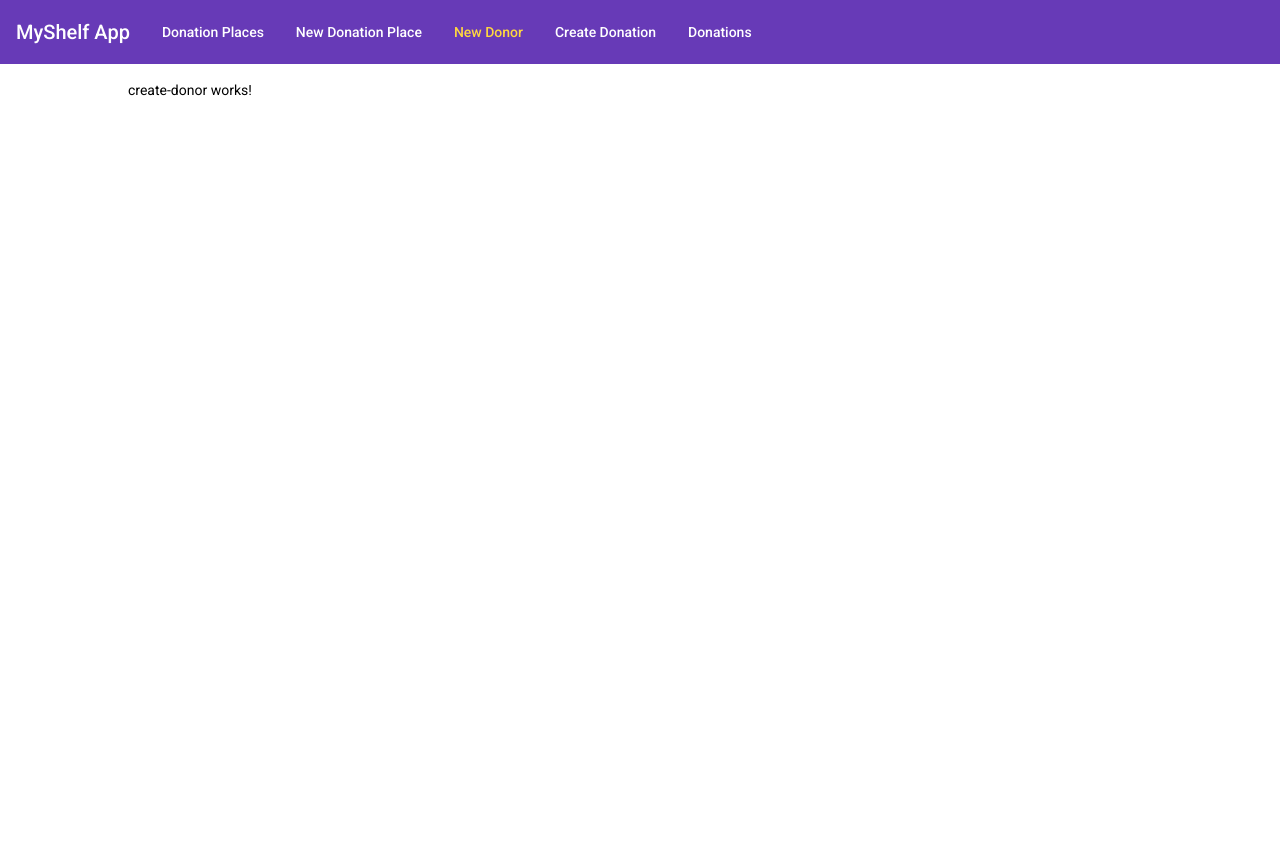
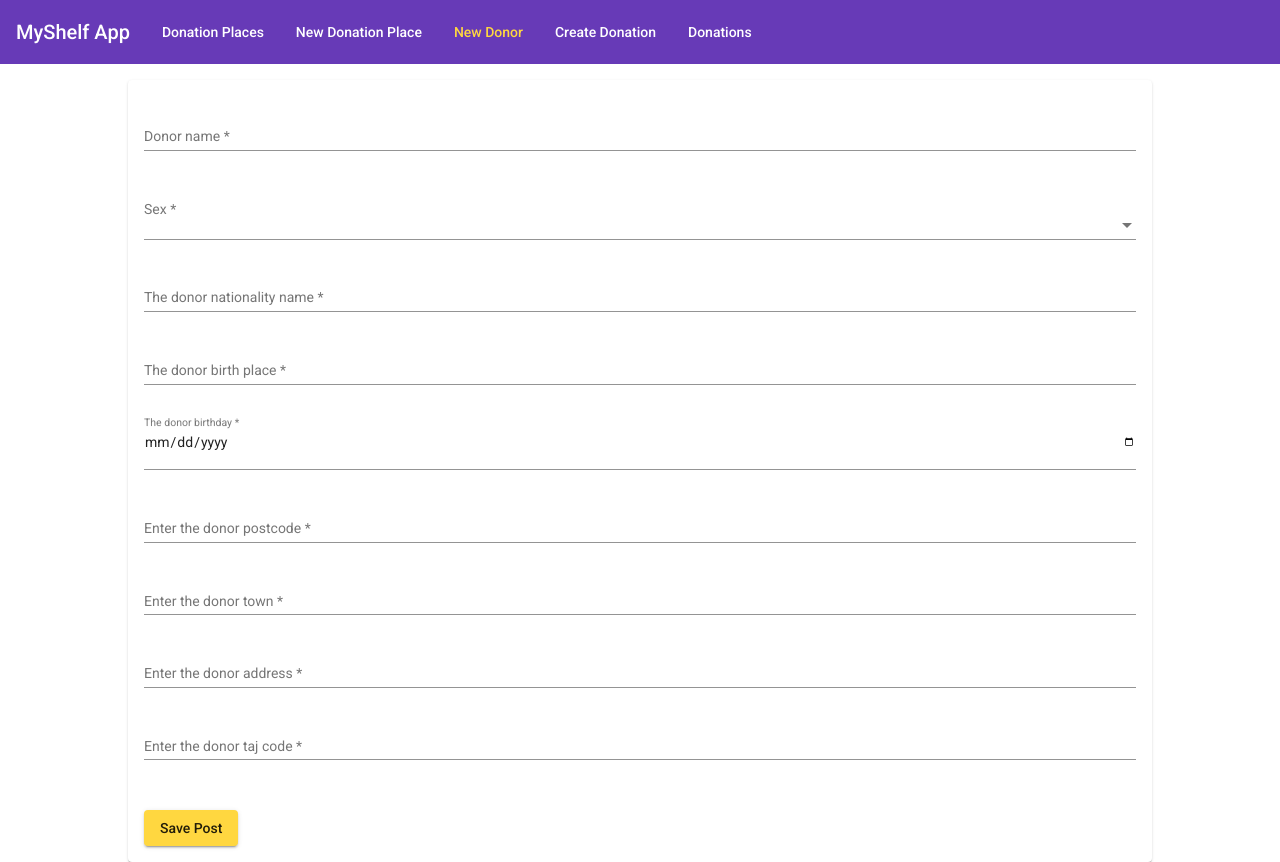
Before and after one commit to marcibaumel/O09CTQ_GEIAK125-B, an Angular app in the folder BloodyApp/frontend/: page /createnewdonor in a window 1280 px wide. Before the commit the page ends 800 px from the top, so only its background shows below. Built offline with nearby package versions, Linux system fonts and the light colour scheme; what ng-mat-carousel would draw is missing.

Commit message:
age validation

```diff
--- a/BloodyApp/frontend/src/app/app.module.ts
+++ b/BloodyApp/frontend/src/app/app.module.ts
@@ -23,6 +23,7 @@ import { LoginComponent } from './components/login/login.component';
 import { SignupComponent } from './components/signup/signup.component';
 import { WelcomePageComponent } from './components/welcome-page/welcome-page.component';
 import { HttpClientModule, HTTP_INTERCEPTORS } from '@angular/common/http';
+
 
 
 @NgModule({
@@ -53,7 +54,8 @@ import { HttpClientModule, HTTP_INTERCEPTORS } from '@angular/common/http';
     FormsModule,
     MatInputModule,
     MatRadioModule,
-    MatSelectModule
+    MatSelectModule,
+
   ],
   providers: [],
   bootstrap: [AppComponent]
--- a/BloodyApp/frontend/src/app/components/create-donor/create-donor.component.css
+++ b/BloodyApp/frontend/src/app/components/create-donor/create-donor.component.css
@@ -0,0 +1,10 @@
+mat-form-field,
+textarea,
+mat-select{
+  margin-top: 1rem;
+  width: 100%;
+}
+
+.mat-raised-button{
+  margin-top: 2rem;
+}
--- a/BloodyApp/frontend/src/app/components/create-donor/create-donor.component.html
+++ b/BloodyApp/frontend/src/app/components/create-donor/create-donor.component.html
@@ -1 +1,115 @@
-<p>create-donor works!</p>
+<mat-card>
+  <form [formGroup]="form" (submit)="onSaveNewDonor()">
+    <mat-form-field>
+      <input
+        matInput
+        type="text"
+        formControlName="name"
+        placeholder="Donor name"
+      />
+      <mat-error *ngIf="form.get('name').invalid"
+        >Please enter the donor name (minimum 5, maximum 50
+        character)</mat-error
+      >
+    </mat-form-field>
+
+    <mat-form-field>
+      <mat-label>Sex</mat-label>
+      <mat-select formControlName="sex" required>
+        <mat-option value="male">Male</mat-option>
+        <mat-option value="female">Female</mat-option>
+        <mat-option value="other">Other</mat-option>
+      </mat-select>
+    </mat-form-field>
+
+    <mat-form-field>
+      <input
+        matInput
+        type="text"
+        formControlName="nationality"
+        placeholder="The donor nationality name"
+      />
+      <mat-error *ngIf="form.get('nationality').invalid"
+        >Please enter the donor nationality name </mat-error
+      >
+    </mat-form-field>
+
+    <mat-form-field>
+      <input
+        matInput
+        type="text"
+        formControlName="birth_place"
+        placeholder="The donor birth place"
+      />
+      <mat-error *ngIf="form.get('birth_place').invalid"
+        >Please enter the donor birth place name </mat-error
+      >
+    </mat-form-field>
+
+    <mat-form-field>
+      <input
+        matInput
+        type="date"
+        formControlName="birth_time"
+        placeholder="The donor birthday"
+      />
+      <mat-error *ngIf="form.get('birth_time').invalid"
+        >Please enter the birth time of the donor </mat-error
+      >
+    </mat-form-field>
+
+    <mat-form-field>
+      <input
+        matInput
+        type="number"
+        formControlName="postcode"
+        placeholder="Enter the donor postcode"
+        oninput="javascript: if (this.value.length > this.maxLength) this.value = this.value.slice(0, this.maxLength);"
+        maxlength="4"
+      />
+      <mat-error *ngIf="form.get('postcode').invalid"
+        >Please enter a valid postcode</mat-error
+      >
+    </mat-form-field>
+
+    <mat-form-field>
+      <input
+        matInput
+        type="text"
+        formControlName="town"
+        placeholder="Enter the donor town"
+      />
+      <mat-error *ngIf="form.get('town').invalid"
+        >Please enter a valid town</mat-error
+      >
+    </mat-form-field>
+
+    <mat-form-field>
+      <input
+        matInput
+        type="text"
+        formControlName="address"
+        placeholder="Enter the donor address"
+      />
+      <mat-error *ngIf="form.get('address').invalid"
+        >Please enter a valid address</mat-error
+      >
+    </mat-form-field>
+
+    <mat-form-field>
+      <input
+        matInput
+        type="text"
+        formControlName="taj_code"
+        placeholder="Enter the donor taj code"
+      />
+      <mat-error *ngIf="form.get('taj_code').invalid"
+        >Please enter a valid taj code</mat-error
+      >
+    </mat-form-field>
+
+
+
+    <button mat-raised-button color="accent" type="submit">Save Post</button>
+  </form>
+</mat-card>
--- a/BloodyApp/frontend/src/app/components/create-donor/create-donor.component.ts
+++ b/BloodyApp/frontend/src/app/components/create-donor/create-donor.component.ts
@@ -1,4 +1,7 @@
-import { Component, OnInit } from '@angular/core';
+import { Component, Inject, OnInit } from '@angular/core';
+import { FormControl, FormGroup, Validators } from '@angular/forms';
+
+
 
 @Component({
   selector: 'app-create-donor',
@@ -7,9 +10,68 @@ import { Component, OnInit } from '@angular/core';
 })
 export class CreateDonorComponent implements OnInit {
 
+  form:FormGroup;
+
   constructor() { }
 
   ngOnInit(): void {
+    this.form = new FormGroup({
+      name: new FormControl(null, {
+        validators: [
+          Validators.required,
+          Validators.minLength(5),
+          Validators.maxLength(50),
+        ],
+      }),
+      sex: new FormControl(null, {
+        validators: [Validators.required],
+      }),
+      nationality: new FormControl(null, {
+        validators: [Validators.required],
+      }),
+      birth_place: new FormControl(null, {
+        validators: [Validators.required],
+      }),
+      birth_time: new FormControl(null, {
+        validators: [Validators.required],
+      }),
+      postcode: new FormControl(null, {
+        validators: [Validators.required],
+      }),
+      town: new FormControl(null, {
+        validators: [Validators.required],
+      }),
+      address: new FormControl(null, {
+        validators: [Validators.required],
+      }),
+      taj_code: new FormControl(null, {
+        validators: [Validators.required],
+      }),
+    });
   }
 
+  onSaveNewDonor(){
+    console.log(this.form)
+
+    if(this.ageValidation(this.form.get("birth_time").value)<18){
+      alert("Age is not over 18, donation is not allowed");
+      this.form.get("birth_time").reset();
+      return
+    }
+  }
+
+  ageValidation(dateString: string):number {
+    var today = new Date();
+    var birthDate = new Date(dateString);
+    var age = today.getFullYear() - birthDate.getFullYear();
+    var m = today.getMonth() - birthDate.getMonth();
+    if (m < 0 || (m === 0 && today.getDate() < birthDate.getDate())) {
+        age--;
+    }
+    return age;
+  }
+
+  tajCodeValidation(){
+
+  }
 }
--- a/BloodyApp/frontend/src/app/components/create-place/create-place.component.css
+++ b/BloodyApp/frontend/src/app/components/create-place/create-place.component.css
@@ -1,6 +1,5 @@
 mat-form-field,
 textarea,
-mat-radio-group,
 mat-select{
   margin-top: 1rem;
   width: 100%;
@@ -9,9 +8,3 @@ mat-select{
 .mat-raised-button{
   margin-top: 2rem;
 }
-
-.formated-card{
-  max-width: 300px;
-  margin-bottom: 50px;
-  float: left;
-}
--- a/BloodyApp/frontend/src/app/components/create-place/create-place.component.html
+++ b/BloodyApp/frontend/src/app/components/create-place/create-place.component.html
@@ -1,36 +1,62 @@
 <mat-card>
   <form [formGroup]="form" (submit)="onSaveNewPlace()">
     <mat-form-field>
-      <input matInput type="text" formControlName="name" placeholder="Place name"/>
-      <mat-error *ngIf="form.get('name').invalid">Please enter the place name (minimum 3, maximum 50 character)</mat-error>
+      <input
+        matInput
+        type="text"
+        formControlName="name"
+        placeholder="Place name"
+      />
+      <mat-error *ngIf="form.get('name').invalid"
+        >Please enter the place name (minimum 3, maximum 50
+        character)</mat-error
+      >
     </mat-form-field>
 
     <mat-form-field>
-      <input matInput type="number" formControlName="postcode" placeholder="Enter the postcode" oninput="javascript: if (this.value.length > this.maxLength) this.value = this.value.slice(0, this.maxLength);" maxlength="4"/>
-      <mat-error *ngIf="form.get('postcode').invalid">Please enter a valid postcode</mat-error>
+      <input
+        matInput
+        type="number"
+        formControlName="postcode"
+        placeholder="Enter the postcode"
+        oninput="javascript: if (this.value.length > this.maxLength) this.value = this.value.slice(0, this.maxLength);"
+        maxlength="4"
+      />
+      <mat-error *ngIf="form.get('postcode').invalid"
+        >Please enter a valid postcode</mat-error
+      >
     </mat-form-field>
 
     <mat-form-field>
-      <input matInput type="text" formControlName="town" placeholder="Enter the town"/>
-      <mat-error *ngIf="form.get('town').invalid">Please enter a valid town</mat-error>
+      <input
+        matInput
+        type="text"
+        formControlName="town"
+        placeholder="Enter the town"
+      />
+      <mat-error *ngIf="form.get('town').invalid"
+        >Please enter a valid town</mat-error
+      >
     </mat-form-field>
 
     <mat-form-field>
-      <input matInput type="text" formControlName="address" placeholder="Enter the address"/>
-      <mat-error *ngIf="form.get('address').invalid">Please enter a valid address</mat-error>
+      <input
+        matInput
+        type="text"
+        formControlName="address"
+        placeholder="Enter the address"
+      />
+      <mat-error *ngIf="form.get('address').invalid"
+        >Please enter a valid address</mat-error
+      >
     </mat-form-field>
 
-
     <mat-form-field>
-        <mat-select formControlName="active" required="">
-          <mat-option [value]="true">Active</mat-option>
-          <mat-option [value]="false">Inactive</mat-option>
-        </mat-select>
+      <mat-select formControlName="active" required>
+        <mat-option [value]="true">Active</mat-option>
+        <mat-option [value]="false">Inactive</mat-option>
+      </mat-select>
     </mat-form-field>
-
-
-
-
 
     <button mat-raised-button color="accent" type="submit">Save Post</button>
   </form>
--- a/BloodyApp/frontend/src/app/components/place-list/place-list.component.css
+++ b/BloodyApp/frontend/src/app/components/place-list/place-list.component.css
@@ -7,3 +7,8 @@
   margin: 2rem;
   background-color:rgb(185, 169, 169)
 }
+
+.formated-card{
+  max-width: 400px;
+  float: left;
+}
--- a/BloodyApp/frontend/src/app/components/place-list/place-list.component.html
+++ b/BloodyApp/frontend/src/app/components/place-list/place-list.component.html
@@ -1,16 +1,22 @@
 <div *ngFor="let element of donationPlaceElements">
-<mat-card [ngClass]="element.active ? 'place-active':'place-inactive'"  >
-  <mat-card-title >{{element.name}}</mat-card-title>
+  <mat-card [ngClass]="element.active ? 'place-active formated-card' : 'place-inactive formated-card'">
+    <mat-card-title>{{ element.name }}</mat-card-title>
     <mat-card-content>
-    <p>Postcode: {{element.postcode}}</p>
-    <p>Town: {{element.town}}</p>
-    <p>Address: {{element.address}}</p>
+      <p><strong>Postcode:</strong> {{ element.postcode }}</p>
+      <p><strong>Town:</strong> {{ element.town }}</p>
+      <p><strong>Address:</strong> {{ element.address }}</p>
     </mat-card-content>
     <mat-card-actions>
-    <p>Set the place status:
-      <button (click)="onActiveStatusChange(element)" mat-raised-button [color]="element.active ? 'primary' : 'warn'">
+      <p>
+        Set the place status:
+        <button
+          (click)="onActiveStatusChange(element)"
+          mat-raised-button
+          [color]="element.active ? 'primary' : 'warn'"
+        >
           {{ element.active }}
-    </button></p>
+        </button>
+      </p>
     </mat-card-actions>
   </mat-card>
 </div>
```
Also changed, not shown: BloodyApp/frontend/src/app/models/Donor.Data.ts (added, +12 -0 lines). Lines whose indentation alone changed are shown as unchanged.
